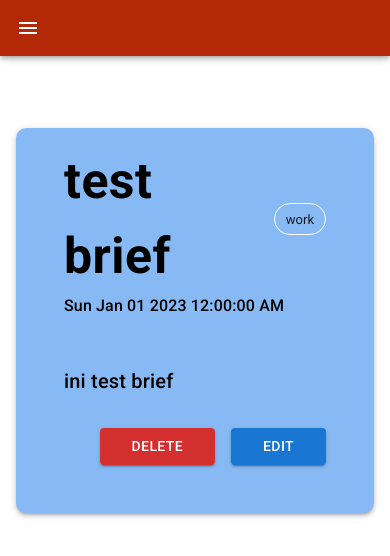
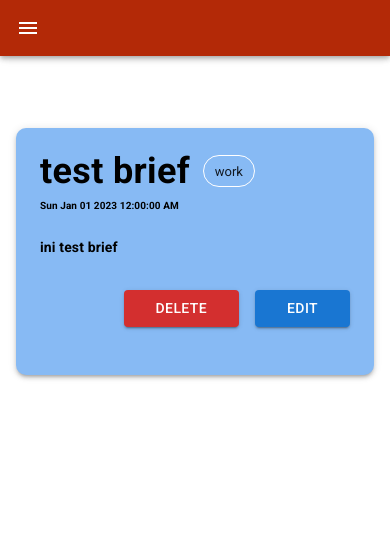
Before and after one commit to Leondylf23/group_project, a React (Vite) app: page /1 in a window 390 px wide. Shown: the top 556 px of the page. Built offline with nearby package versions, Linux system fonts and the light colour scheme; data requests are answered from the project's data file.

Commit message:
fix: responsive on detail page and note modal

```diff
--- a/src/components/NoteModal/style.module.scss
+++ b/src/components/NoteModal/style.module.scss
@@ -7,14 +7,30 @@
 
   .container__inner {
     border-radius: 10px;
-    width: 500px;
+    width: 50%;
     position: absolute;
     padding: 2rem;
     background-color: white; // TODO: Change Background Color
     border: 1px solid black;
 
+    @include media-screen-lg {
+      width: 60%;
+    }
+
+    @include media-screen-md {
+      width: 70%;
+    }
+
+    @include media-screen-xs {
+      width: 80%;
+    }
+
     .form_header {
       @include font($font-size-3xl, $font-normal);
+
+      @include media-screen-xs {
+        @include font($font-size-xl, $font-normal);
+      }
     }
 
     .input_wrapper {
--- a/src/pages/Detail/style.module.scss
+++ b/src/pages/Detail/style.module.scss
@@ -8,57 +8,91 @@
     padding: 1rem 3rem 3rem;
     border-radius: 10px;
 
+    @include media-screen-sm {
+      padding: 1rem 2rem 3rem;
+    }
+
+    @include media-screen-xs {
+      padding: 1rem 1.5rem 3rem;
+    }
+
     .title_wrapper {
       @include container-x;
       align-items: center;
 
       .title {
         @include font(50px, $font-bold);
+
+        @include media-screen-sm {
+          @include font(40px, $font-bold);
+        }
+
+        @include media-screen-xs {
+          @include font($font-size-3xl, $font-bold);
+        }
       }
 
       .chip {
         margin-left: 0.8rem;
-        border-color: white
+        border-color: white;
       }
     }
 
     .date {
       @include font($font-size-md, $font-normal);
+
+      @include media-screen-sm {
+        @include font($font-size-sm, $font-bold);
+      }
+
+      @include media-screen-xs {
+        @include font(10px, $font-bold);
+      }
     }
 
     .content {
       @include font($font-size-lg, $font-normal);
       margin-top: 3rem;
+
+      @include media-screen-sm {
+        margin-top: 2rem;
+        @include font($font-size-md, $font-bold);
       }
 
-    .btn_wrapper{
+      @include media-screen-xs {
+        margin-top: 1.5rem;
+        @include font(14px, $font-bold);
+      }
+    }
+
+    .btn_wrapper {
       @include container-x;
       margin-top: 2rem;
       justify-content: end;
 
-        button{
-            padding: .4rem 2rem;
+      button {
+        padding: 0.4rem 2rem;
       }
 
-        .btn_edit{
+      .btn_edit {
         margin-left: 1rem;
       }
     }
   }
 
-  .work{
+  .work {
     background-color: $category-work;
   }
 
-  .family{
+  .family {
     background-color: $category-family;
   }
 
-  .personal{
+  .personal {
     background-color: $category-personal;
   }
 
-  .text_not_found{
+  .text_not_found {
     text-align: center;
   }
 }
```
Lines whose indentation alone changed are shown as unchanged.
